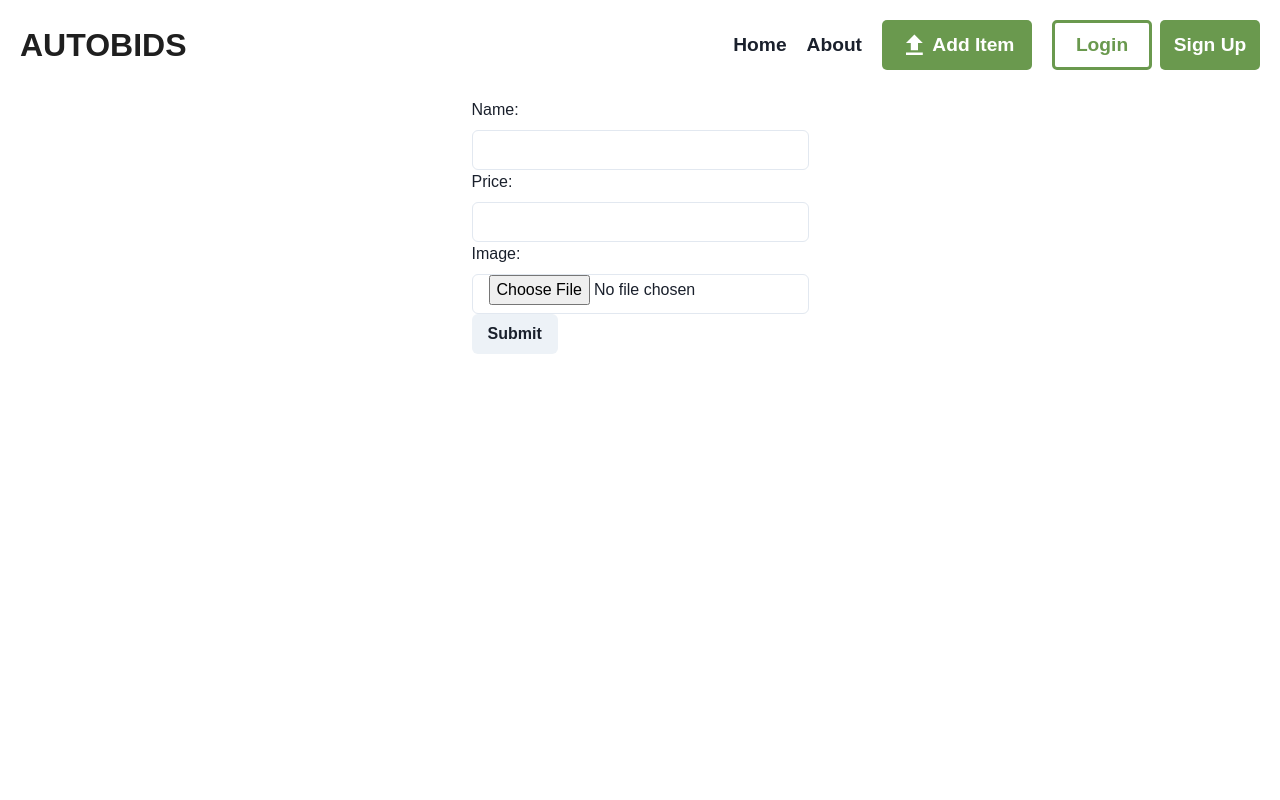
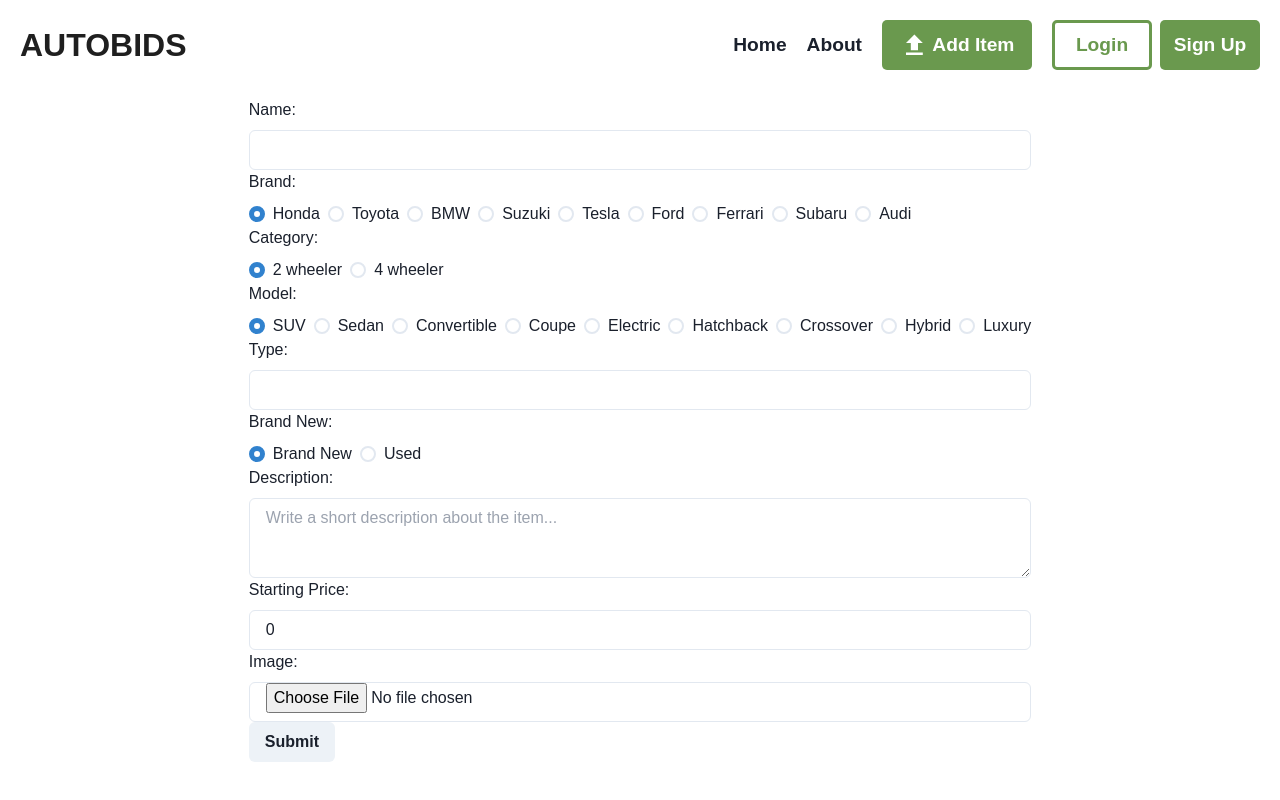
Before and after one commit to jeenakarmi/auction_site, a React (Vite) app in the folder frontend/: page /add-item in a window 1280 px wide. Built offline with nearby package versions, Linux system fonts and the light colour scheme; no server answers.

Commit message:
Bid item creation post working from frontend form.

```diff
--- a/frontend/src/components/AddItemForm/AddItemForm.jsx
+++ b/frontend/src/components/AddItemForm/AddItemForm.jsx
@@ -1,17 +1,219 @@
-import React from 'react';
+import React, { useState } from 'react';
 
-import { FormControl, Input, FormLabel, Button } from '@chakra-ui/react';
+import {
+    FormControl,
+    Input,
+    FormLabel,
+    Button,
+    RadioGroup,
+    Radio,
+    Stack,
+    HStack,
+    Textarea,
+} from '@chakra-ui/react';
+import ItemRadioGroup from '../ItemRadioGroup/ItemRadioGroup';
+import { useGlobalContext } from '../../context/GlobalContext';
 
 const AddItemForm = () => {
+    const { postNewItem } = useGlobalContext();
+    // car model list
+    const carModels = [
+        'SUV',
+        'Sedan',
+        'Convertible',
+        'Coupe',
+        'Electric',
+        'Hatchback',
+        'Crossover',
+        'Hybrid',
+        'Luxury',
+    ];
+    // car brands list
+    const brands = [
+        'Honda',
+        'Toyota',
+        'BMW',
+        'Suzuki',
+        'Tesla',
+        'Ford',
+        'Ferrari',
+        'Subaru',
+        'Audi',
+    ];
+    // category (bike or cars)
+    const category = ['2 wheeler', '4 wheeler'];
+    // used or not
+    const itemState = ['Brand New', 'Used'];
+    const [bidItem, setBitItem] = useState({
+        itemName: '',
+        itemBrand: brands[0],
+        itemModel: carModels[0],
+        itemCategory: category[0],
+        itemType: '',
+        isBrandNew: true,
+        usedPeriod: 0,
+        itemDescription: '',
+        itemImage: null,
+        startingPrice: 0.0,
+    });
+
+    const handleChange = (e) => {
+        const targetName = e.target.name;
+        switch (targetName) {
+            case 'itemName':
+                setBitItem({
+                    ...bidItem,
+                    itemName: e.target.value,
+                });
+                break;
+            case 'brand':
+                setBitItem({
+                    ...bidItem,
+                    itemBrand: e.target.value,
+                });
+                break;
+            case 'itemModel':
+                setBitItem({
+                    ...bidItem,
+                    itemModel: e.target.value,
+                });
+                break;
+            case 'category':
+                setBitItem({
+                    ...bidItem,
+                    itemCategory: e.target.value,
+                });
+                break;
+            case 'itemType':
+                setBitItem({
+                    ...bidItem,
+                    itemType: e.target.value,
+                });
+                break;
+            case 'isBrandNew':
+                setBitItem({
+                    ...bidItem,
+                    isBrandNew: e.target.value === 'Brand New',
+                });
+                break;
+            case 'usedPeriod':
+                setBitItem({
+                    ...bidItem,
+                    usedPeriod: e.target.value,
+                });
+                break;
+            case 'description':
+                setBitItem({
+                    ...bidItem,
+                    itemDescription: e.target.value,
+                });
+                break;
+            case 'startingPrice':
+                setBitItem({
+                    ...bidItem,
+                    startingPrice: e.target.value,
+                });
+                break;
+            case 'itemImage':
+                setBitItem({
+                    ...bidItem,
+                    itemImage: e.target.files,
+                });
+                break;
+            default:
+                break;
+        }
+    };
+
+    const handleSubmit = (e) => {
+        e.preventDefault();
+        console.log(bidItem);
+        postNewItem(bidItem);
+    };
+
     return (
-        <form>
+        <form onSubmit={(e) => handleSubmit(e)}>
             <FormControl>
                 <FormLabel>Name:</FormLabel>
-                <Input type='text' name='itemName' />
+                <Input
+                    type='text'
+                    name='itemName'
+                    value={bidItem.itemName}
+                    onChange={(e) => handleChange(e)}
+                />
             </FormControl>
             <FormControl>
-                <FormLabel>Price:</FormLabel>
-                <Input type='number' name='itemPrice' />
+                <FormLabel>Brand:</FormLabel>
+                <ItemRadioGroup
+                    groupArr={brands}
+                    handleChange={handleChange}
+                    name={'brand'}
+                />
+            </FormControl>
+            <FormControl>
+                <FormLabel>Category:</FormLabel>
+                <ItemRadioGroup
+                    groupArr={category}
+                    handleChange={handleChange}
+                    name={'category'}
+                />
+            </FormControl>
+            <FormControl>
+                <FormLabel>Model:</FormLabel>
+                <ItemRadioGroup
+                    groupArr={carModels}
+                    handleChange={handleChange}
+                    name={'itemModel'}
+                />
+            </FormControl>
+            <FormControl>
+                <FormLabel>Type:</FormLabel>
+                <Input
+                    type='text'
+                    name='itemType'
+                    value={bidItem.itemType}
+                    onChange={(e) => handleChange(e)}
+                />
+            </FormControl>
+            <FormControl>
+                <FormLabel>Brand New:</FormLabel>
+                <ItemRadioGroup
+                    groupArr={itemState}
+                    name={'isBrandNew'}
+                    handleChange={handleChange}
+                />
+            </FormControl>
+            {!bidItem.isBrandNew && (
+                <FormControl>
+                    <FormLabel>Used Years:</FormLabel>
+                    <Input
+                        type='number'
+                        name='usedPeriod'
+                        value={bidItem.usedPeriod}
+                        onChange={(e) => handleChange(e)}
+                    />
+                </FormControl>
+            )}
+            <FormControl>
+                <FormLabel>Description:</FormLabel>
+                <Textarea
+                    placeholder='Write a short description about the item...'
+                    name='description'
+                    value={bidItem.itemDescription}
+                    onChange={(e) => handleChange(e)}
+                    maxLength={1000}
+                />
+            </FormControl>
+            <FormControl>
+                <FormLabel>Starting Price:</FormLabel>
+                <Input
+                    type='number'
+                    value={bidItem.startingPrice}
+                    onChange={(e) => handleChange(e)}
+                    step={'0.01'}
+                    pattern='\d{0,8}(\.\d{0,2})?'
+                    name='startingPrice'
+                />
             </FormControl>
             <FormControl>
                 <FormLabel>Image:</FormLabel>
@@ -19,9 +221,10 @@
                     type='file'
                     name='itemImage'
                     accept='image/{jpg,png,jpeg}'
+                    onChange={(e) => handleChange(e)}
                 />
             </FormControl>
-            <Button>Submit</Button>
+            <Button type='submit'>Submit</Button>
         </form>
     );
 };
--- /dev/null
+++ b/frontend/src/components/ItemRadioGroup/ItemRadioGroup.jsx
@@ -0,0 +1,25 @@
+import React from 'react';
+import { RadioGroup, Radio, HStack } from '@chakra-ui/react';
+
+const ItemRadioGroup = ({ groupArr, name, handleChange }) => {
+    return (
+        <RadioGroup defaultValue={groupArr[0]}>
+            <HStack>
+                {groupArr.map((radioItem) => {
+                    return (
+                        <Radio
+                            key={radioItem}
+                            value={radioItem}
+                            name={name}
+                            onChange={(e) => handleChange(e)}
+                        >
+                            {radioItem}
+                        </Radio>
+                    );
+                })}
+            </HStack>
+        </RadioGroup>
+    );
+};
+
+export default ItemRadioGroup;
--- a/frontend/src/context/GlobalContext.jsx
+++ b/frontend/src/context/GlobalContext.jsx
@@ -30,6 +30,42 @@
             });
     }, []);
 
+    const postNewItem = (data) => {
+        const xsrfCookies = document.cookie
+            .split(';')
+            .map((c) => c.trim())
+            .filter((c) => c.startsWith('csrftoken='))[0]
+            .split('=')[1];
+        console.log(xsrfCookies);
+        const config = {
+            headers: {
+                'Content-Type': 'multipart/form-data',
+                'X-CSRFToken': xsrfCookies,
+            },
+        };
+        let formData = new FormData();
+        formData.append('itemName', data.itemName);
+        formData.append('itemBrand', data.itemBrand);
+        formData.append('itemModel', data.itemModel);
+        formData.append('itemCategory', data.itemCategory);
+        formData.append('itemType', data.itemType);
+        formData.append('isBrandNew', data.isBrandNew);
+        if (!data.isBrandNew) {
+            formData.append('usedPeriod', data.usedPeriod);
+        }
+        formData.append('itemDescription', data.itemDescription);
+        formData.append('itemImage', data.itemImage[0]);
+        formData.append('startingPrice', data.startingPrice);
+        formData.append('seller', currentUser.id);
+
+        client
+            .post('http://127.0.0.1:8000/api/item/create/', formData, config)
+            .then((res) => console.log(res))
+            .catch((err) => {
+                console.log(err);
+            });
+    };
+
     return (
         <GlobalContext.Provider
             value={{
@@ -38,6 +74,7 @@
                 registrationToggle,
                 setRegistrationToggle,
                 client,
+                postNewItem,
             }}
         >
             {children}
```
Also changed, not shown: 1 other file (tests, documents, lock files or other folders).
